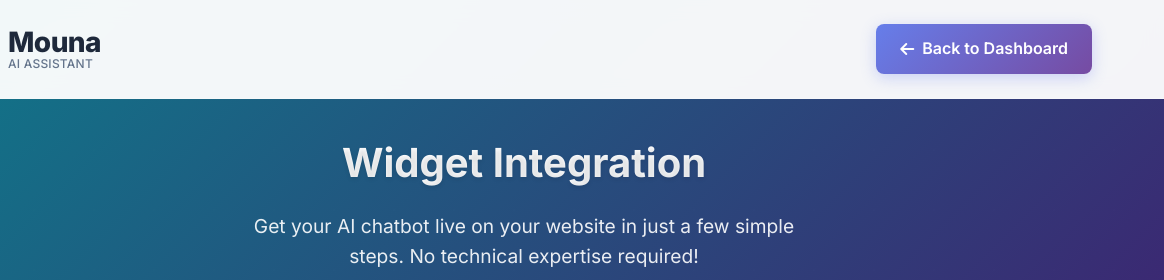
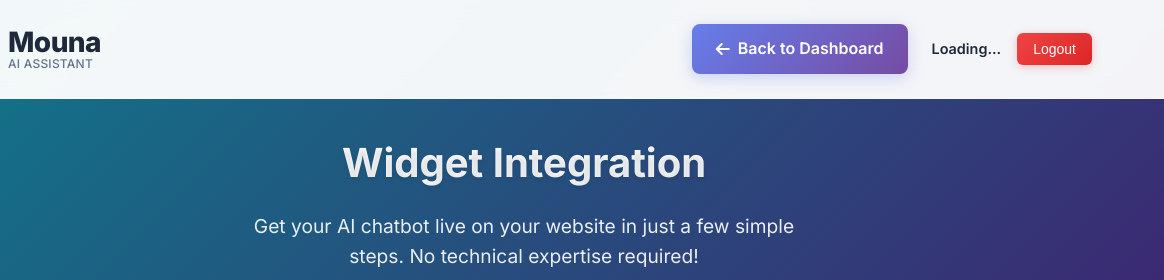
Before and after one commit to dheerajjj/Mouna-AI-chatbot, a website: page public/integration.html in a window 1280 px wide. Shown: the top 280 px of the page, 116-1280 px from the left. Drawn offline with nearby package versions, Linux system fonts and the light colour scheme.

Commit message:
Add user profile loading and logout functionality to integration page
- Added loadUserProfile() function to fetch and display user name in navbar
- Added logout() function to clear auth token and redirect to login
- Enhanced user experience with proper authentication features
- Maintains consistency with other pages in the application

```diff
--- a/public/integration.html
+++ b/public/integration.html
@@ -866,6 +866,37 @@
             color: #374151;
             background: #f3f4f6;
         }
+
+        /* User menu styles */
+        .user-menu {
+            display: flex;
+            align-items: center;
+            gap: 1rem;
+        }
+
+        .user-name {
+            color: #1e293b;
+            font-weight: 600;
+            font-size: 0.9rem;
+        }
+
+        .logout-btn {
+            background: linear-gradient(135deg, #ef4444, #dc2626);
+            color: white;
+            border: none;
+            padding: 0.5rem 1rem;
+            border-radius: 6px;
+            cursor: pointer;
+            font-weight: 500;
+            font-size: 0.875rem;
+            transition: all 0.3s ease;
+            box-shadow: 0 2px 8px rgba(239, 68, 68, 0.3);
+        }
+
+        .logout-btn:hover {
+            transform: translateY(-1px);
+            box-shadow: 0 4px 15px rgba(239, 68, 68, 0.4);
+        }
     </style>
 </head>
 <body>
@@ -879,10 +910,16 @@
                     <div class="logo-tagline">AI ASSISTANT</div>
                 </div>
             </div>
-            <a href="/welcome-dashboard" class="back-btn">
-                <i class="fas fa-arrow-left"></i>
-                Back to Dashboard
-            </a>
+            <div style="display: flex; align-items: center; gap: 1.5rem;">
+                <a href="/dashboard" class="back-btn">
+                    <i class="fas fa-arrow-left"></i>
+                    Back to Dashboard
+                </a>
+                <div class="user-menu">
+                    <span class="user-name" id="user-name">Loading...</span>
+                    <button onclick="logout()" class="logout-btn">Logout</button>
+                </div>
+            </div>
         </div>
     </nav>
 
@@ -2363,10 +2400,47 @@
             }
         }
 
+        // Load user profile data and display name
+        async function loadUserProfile() {
+            try {
+                const token = localStorage.getItem('authToken');
+                if (!token) {
+                    return;
+                }
+
+                const response = await fetch('/api/profile', {
+                    headers: {
+                        'Authorization': `Bearer ${token}`,
+                        'Content-Type': 'application/json'
+                    }
+                });
+
+                if (response.ok) {
+                    const { user } = await response.json();
+                    // Display user name in navbar
+                    const userNameElement = document.getElementById('user-name');
+                    if (userNameElement && user.name) {
+                        userNameElement.textContent = user.name;
+                    }
+                } else {
+                    console.error('Failed to load user profile');
+                }
+            } catch (error) {
+                console.error('Error loading user profile:', error);
+            }
+        }
+
+        // Logout function
+        function logout() {
+            localStorage.removeItem('authToken');
+            window.location.href = '/login';
+        }
+
         // Add some interactive animations
         document.addEventListener('DOMContentLoaded', function() {
             // Load user data on page load
             loadUserData();
+            loadUserProfile();
 
             // Mark embed step as started when user visits integration page
             updateSetupProgress('embed', true);
```
